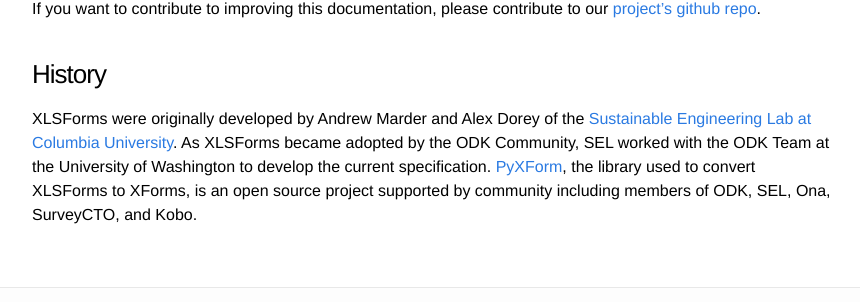
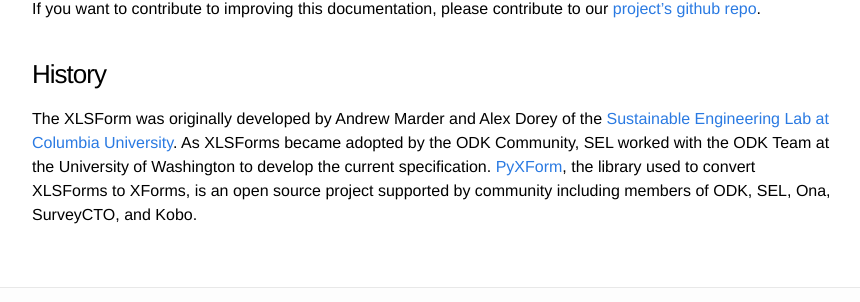
Before and after one commit to XLSForm/xlsform.github.io, a Jekyll site: the page built from _posts/2014-05-28-xlsform.md, in a window 1280 px wide and 900 px high, scrolled down 19592 px. Shown: the part 338-640 px from the top of the window, without its empty margins (208-1068 px from the left). Built offline with Jekyll 4.4.1, drawn with Linux system fonts in a browser that asks for light colours.

Commit message:
Update 2014-05-28-xlsform.md

```diff
--- a/_posts/2014-05-28-xlsform.md
+++ b/_posts/2014-05-28-xlsform.md
@@ -652,4 +652,4 @@ XLSForm.org is a community supported project aiming to create a common reference
 If you want to contribute to improving this documentation, please contribute to our [project's github repo](https://github.com/XLSForm/xlsform.github.io).
 
 ### <a name="history"></a>History
-XLSForms were originally developed by Andrew Marder and Alex Dorey of the [Sustainable Engineering Lab at Columbia University](http://sel.columbia.edu).  As XLSForms became adopted by the ODK Community, SEL worked with the ODK Team at the University of Washington to develop the current specification.  [PyXForm](https://github.com/SEL-Columbia/pyxform), the library used to convert XLSForms to XForms, is an open source project supported by community including members of ODK, SEL, Ona, SurveyCTO, and Kobo.
+The XLSForm was originally developed by Andrew Marder and Alex Dorey of the [Sustainable Engineering Lab at Columbia University](http://sel.columbia.edu).  As XLSForms became adopted by the ODK Community, SEL worked with the ODK Team at the University of Washington to develop the current specification.  [PyXForm](https://github.com/SEL-Columbia/pyxform), the library used to convert XLSForms to XForms, is an open source project supported by community including members of ODK, SEL, Ona, SurveyCTO, and Kobo.
```
